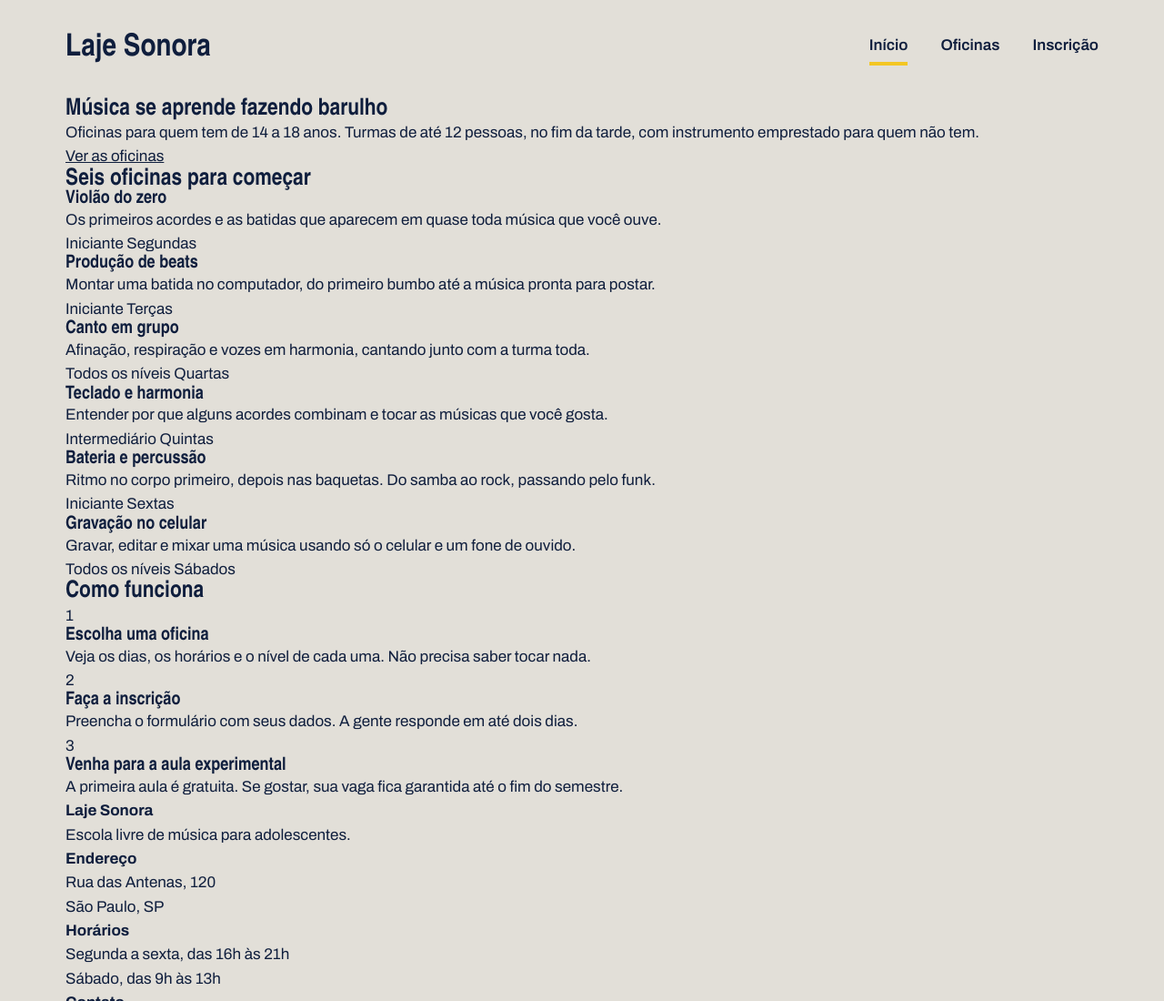
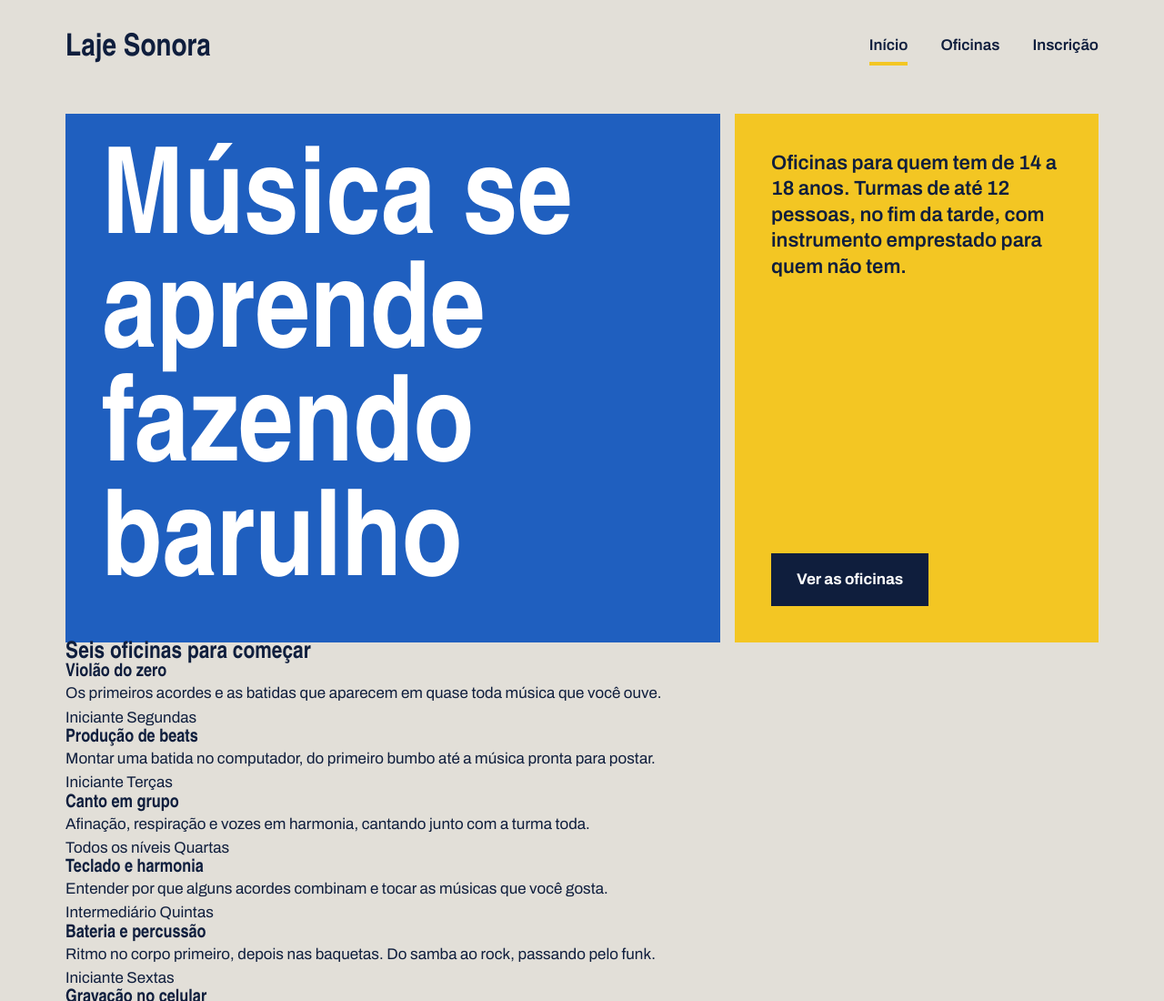
Before and after one commit to davisouza11tiA/laje_sonora, a plain HTML site: page index.html in a window 1280 px wide. Shown: the top 1100 px of the page at 91% size. Drawn offline with Linux system fonts and the light colour scheme; a web font is replaced by a local one.

Commit message:
Cartazes do topo

```diff
--- a/index.css
+++ b/index.css
@@ -1,3 +1,4 @@
+
 * {
     margin: 0;
     padding: 0;
@@ -72,3 +73,57 @@ h1, h2, h3 {
         border-bottom-color: var(--fita);
     }
 }
+
+
+.cartazes {
+    margin-top: 16px;
+    display: flex;
+    gap: 16px;
+}
+
+.cartaz {
+    padding: 40px;
+}
+
+.cartaz-principal {
+    background-color: var(--caixa-dagua);
+    color: var(--branco);
+    flex: 2;
+}
+
+.cartaz-principal h1 {
+    font-size: 132px;
+    max-width: 9ch;
+}
+
+.cartaz-lateral {
+    background-color: var(--fita);
+    flex: 1;
+    display: flex;
+    flex-direction: column;
+    justify-content: space-between;
+    gap: 32px;
+    align-items: flex-start;
+}
+
+.cartaz-lateral p {
+    font-size: 22px;
+    font-weight: 600;
+    line-height: 1.3;
+}
+
+.botao {
+    background-color: var(--tinta);
+    color: var(--branco);
+    font-weight: 700;
+    text-decoration: none;
+    padding: 16px 28px;
+    border: none;
+    font-family: var(--fonte-texto);
+    font-size: 17px;
+    cursor: pointer;
+}
+
+.botao:hover {
+    background-color: var(--caixa-dagua);
+}
```
Lines whose indentation alone changed are shown as unchanged.
